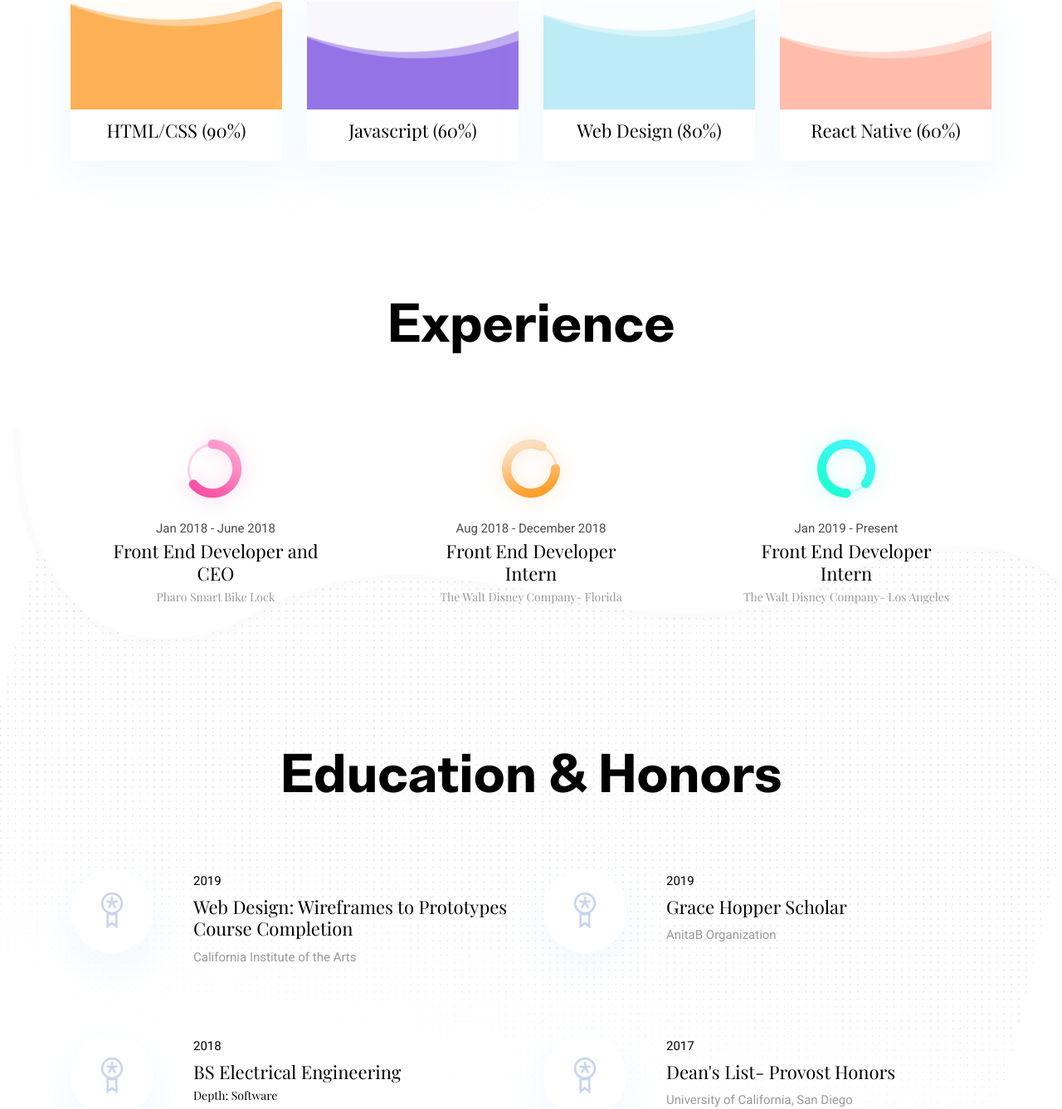
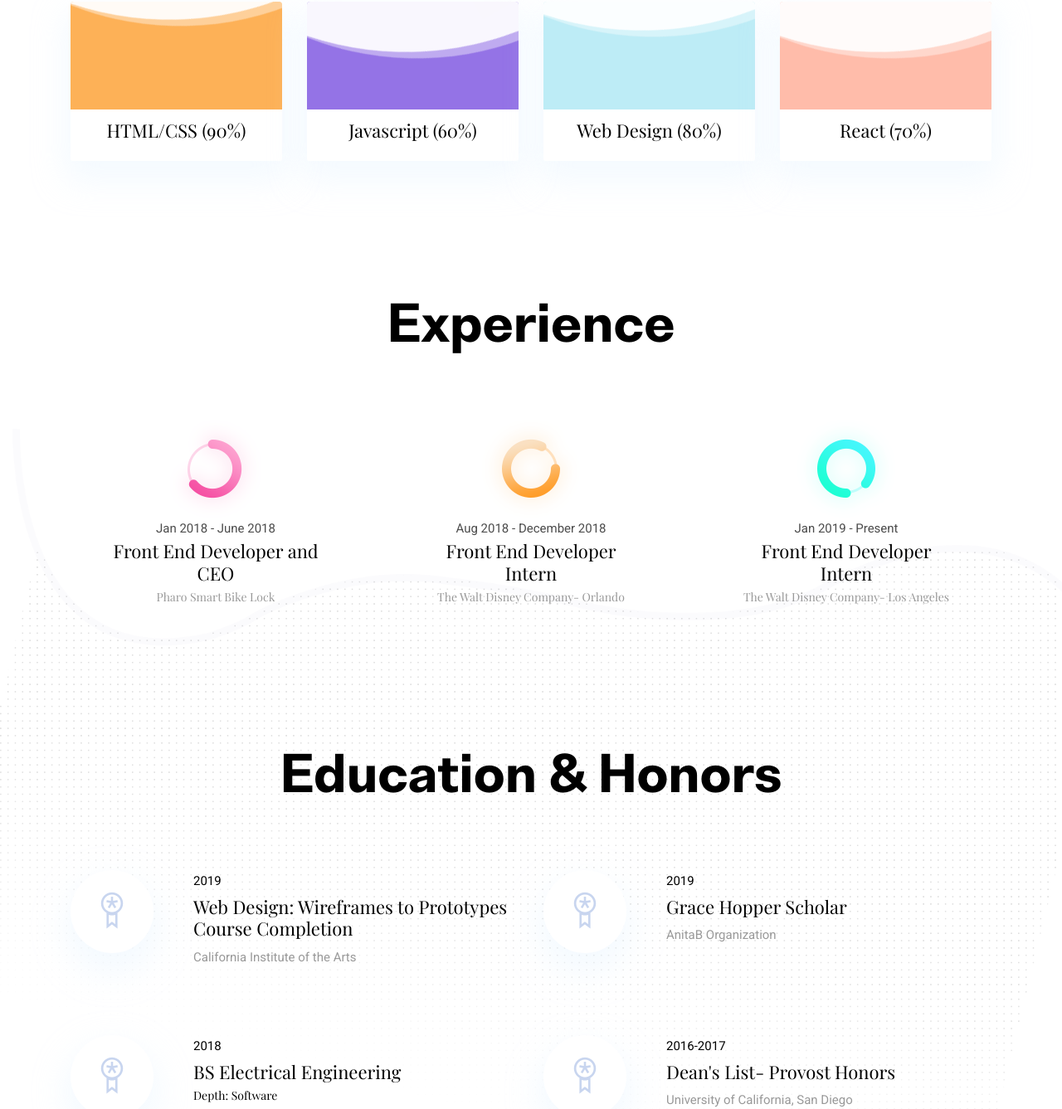
Before and after one commit to halexandra45/halexandra45.github.io, a plain HTML site: page index.html in a window 1280 px wide. Shown: the part 1470-2807 px from the top of the page at 83% size. Drawn offline with nearby package versions, Linux system fonts and the light colour scheme.

Commit message:
Update index.html

```diff
--- a/index.html
+++ b/index.html
@@ -164,7 +164,7 @@
             <div class="wave" data-progress="60%"></div>
           </div>
           <div class="card-footer bg-white">
-            <h4 class="card-title">React Native (60%)</h4>
+            <h4 class="card-title">React (70%)</h4>
           </div>
         </div>
       </div>
@@ -190,7 +190,7 @@
         <img src="images/experience/icon-2.png" alt="icon">
         <p class="mb-0">Aug 2018 - December 2018</p>
         <h4>Front End Developer Intern</h4>
-        <h6 class="text-light">The Walt Disney Company- Florida</h6>
+        <h6 class="text-light">The Walt Disney Company- Orlando</h6>
       </div>
       <div class="col-lg-3 col-md-4 text-center">
         <img src="images/experience/icon-3.png" alt="icon">
@@ -253,7 +253,7 @@
             <i class="ti-medall icon icon-light icon-bg bg-white shadow rounded-circle d-block"></i>
           </div>
           <div>
-            <p class="text-dark mb-1">2017</p>
+            <p class="text-dark mb-1">2016-2017</p>
             <h4>Dean's List- Provost Honors</h4>
             <p class="mb-0 text-light">University of California, San Diego</p>
           </div>
```
